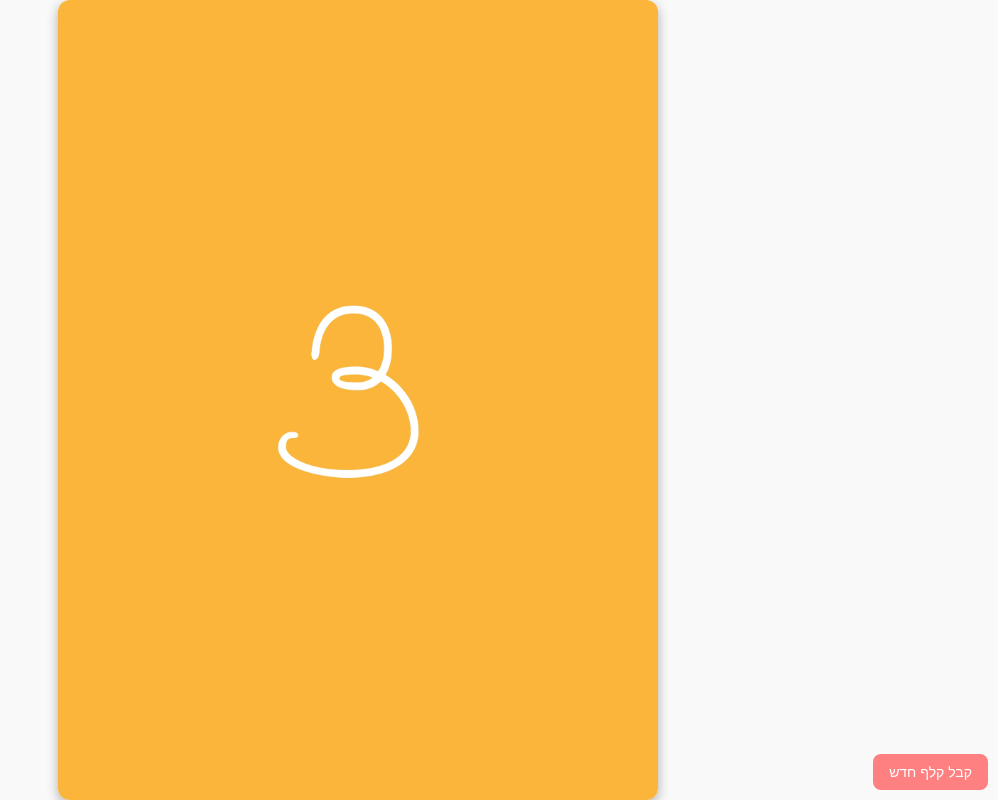
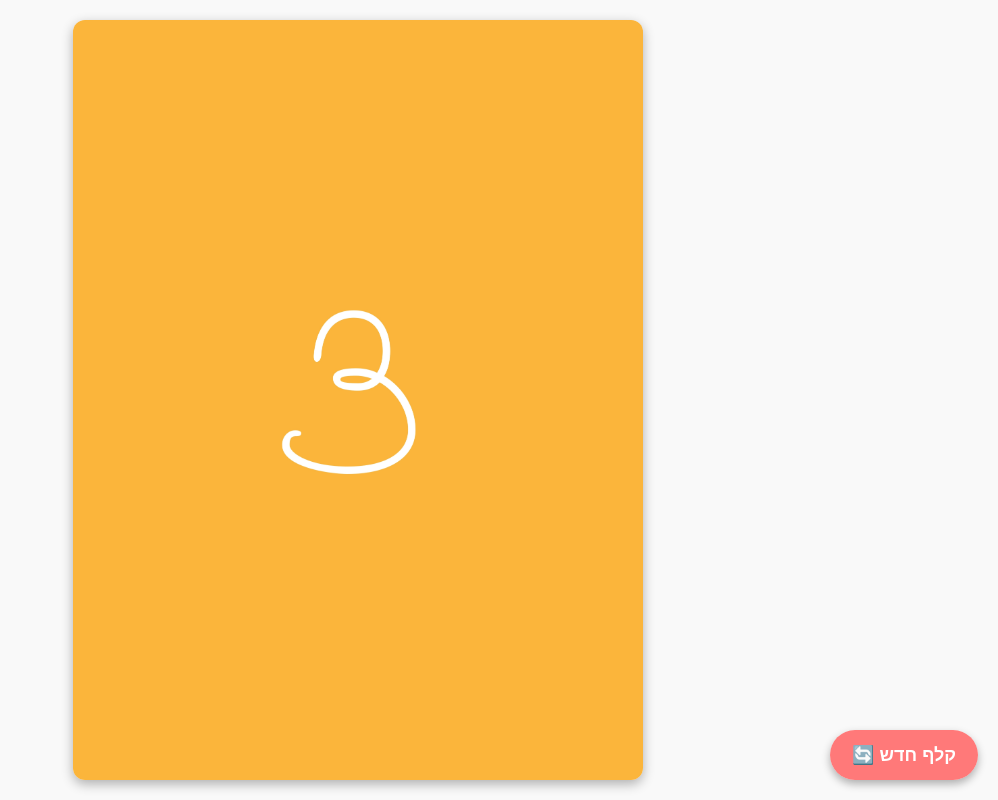
Before and after one commit to adamg-Melton/random-cards, a plain HTML site: page index.html in a window 1280 px wide. Shown: the whole page, without its empty margins (282-1280 px from the left). Drawn offline with Linux system fonts and the light colour scheme.

Commit message:
Add files via upload

```diff
--- a/index.html
+++ b/index.html
@@ -22,41 +22,37 @@
         display: flex;
         justify-content: center;
         align-items: center;
-        position: relative;
     }
     .card-container img {
-        max-width: 100%;
-        max-height: 100%;
+        max-width: 95%;
+        max-height: 95vh;
         object-fit: contain;
         border-radius: 12px;
         box-shadow: 0 4px 12px rgba(0, 0, 0, 0.3);
     }
     .refresh-btn {
-        position: absolute;
-        bottom: 10px;
-        right: 10px;
-        background: rgba(255, 107, 107, 0.85);
+        position: fixed;
+        bottom: 20px;
+        right: 20px;
+        background: rgba(255, 107, 107, 0.9);
         color: #fff;
         border: none;
-        padding: 10px 16px;
-        font-size: 14px;
-        border-radius: 8px;
+        padding: 14px 22px;
+        font-size: 18px;
+        font-weight: bold;
+        border-radius: 50px;
         cursor: pointer;
-        z-index: 10;
+        z-index: 9999;
+        box-shadow: 0 4px 8px rgba(0,0,0,0.3);
     }
-    @media (max-height: 500px) {
-        .refresh-btn {
-            bottom: auto;
-            top: 10px;
-        }
+    .refresh-btn:hover {
+        background: rgba(255, 76, 76, 1);
     }
 </style>
 </head>
 <body>
-<div class="card-container" id="card-container">
-    <!-- התמונה תופיע כאן -->
-    <button class="refresh-btn" onclick="showCard()">קבל קלף חדש</button>
-</div>
+<div class="card-container" id="card-container"></div>
+<button class="refresh-btn" onclick="showCard()">🔄 קלף חדש</button>
 <script>
     const cards = [
         "1.jpg",
@@ -70,11 +66,10 @@
     function showCard() {
         const randomIndex = Math.floor(Math.random() * cards.length);
         document.getElementById('card-container').innerHTML =
-            `<img src="${cards[randomIndex]}" alt="קלף אושר">
-             <button class="refresh-btn" onclick="showCard()">קבל קלף חדש</button>`;
+            `<img src="${cards[randomIndex]}" alt="קלף אושר">`;
     }
 
-    // טעינת קלף כבר עם פתיחת הדף
+    // טעינת קלף עם פתיחת הדף
     window.onload = showCard;
 </script>
 </body>
```
